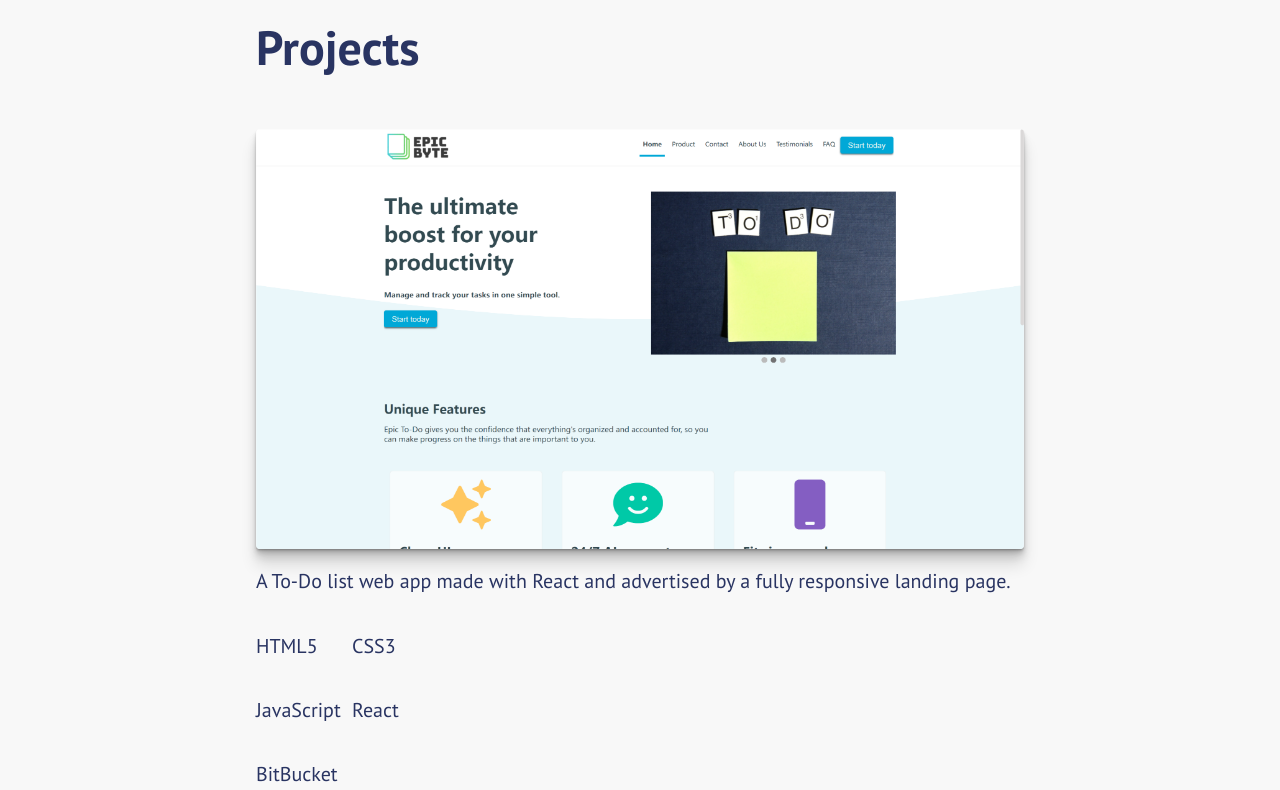
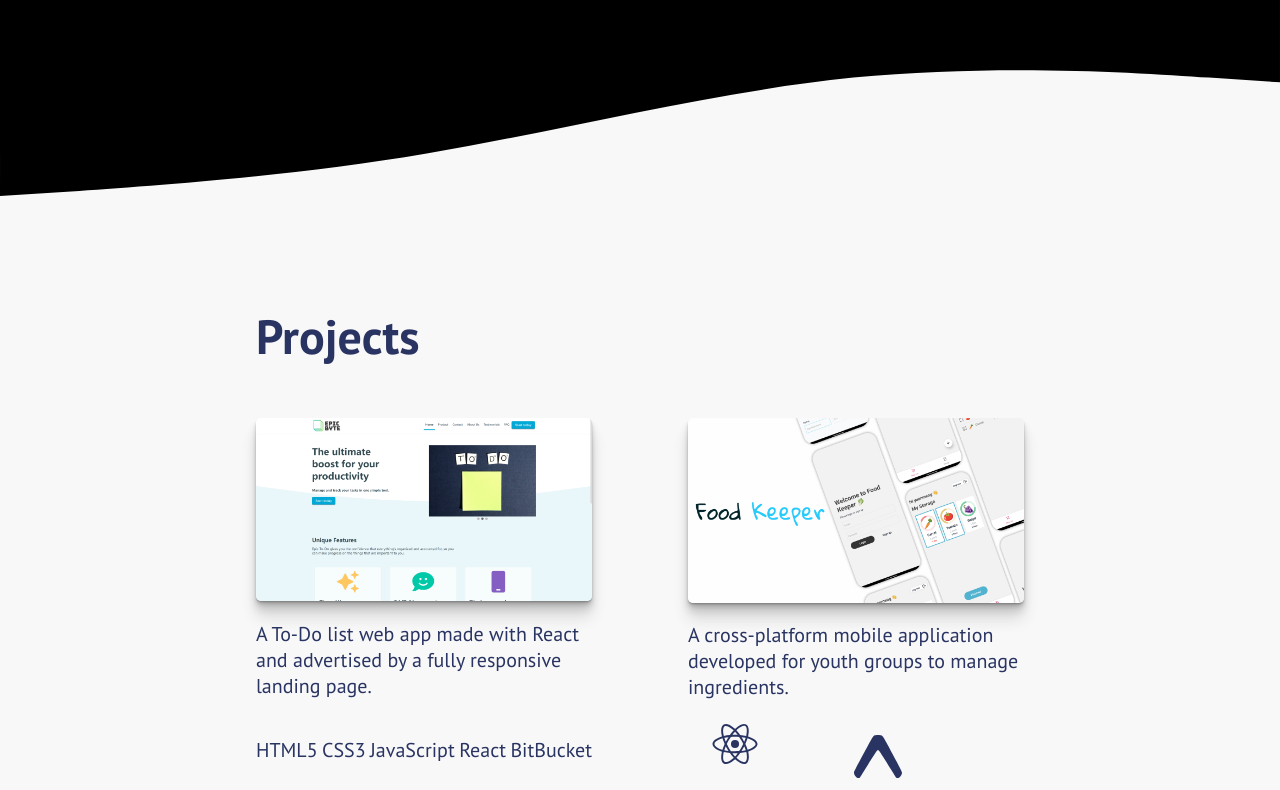
Before and after one commit to mong00x/portfolio, a Next.js app: page / in a window 1280 px wide. Shown: the part 460-1250 px from the top of the page. Built offline with nearby package versions, Linux system fonts and the light colour scheme.

Commit message:
added ease in animation for project description and tech stacks

```diff
--- a/components/Project.js
+++ b/components/Project.js
@@ -20,10 +20,20 @@ const cardVariants = {
   },
 };
 
-const stringToHTML = (str) => {
-  var parser = new DOMParser();
-  var doc = parser.parseFromString(str, "text/html");
-  return doc.body;
+const textVariants = {
+  offscreen: {
+    opacity: 0,
+    y: 30,
+  },
+  onscreen: {
+    opacity: 1,
+    y: 0,
+    transition: {
+      type: "spring",
+      bounce: 0.5,
+      duration: 1.2,
+    },
+  },
 };
 
 const Project = (project) => {
@@ -38,10 +48,10 @@ const Project = (project) => {
       <motion.button variants={cardVariants}>
         <img src={project.project.cover} alt={project.project.name} />
       </motion.button>
-      <p>{project.project.description}</p>
-      <div className={styles.stacksksWrapper}>
+      <motion.p variants={textVariants}>{project.project.description}</motion.p>
+      <div className={styles.stacksWrapper}>
         {project.project.stacks.map((stack) => (
-          <div className={styles.stack} key={stack.name}>
+          <motion.div variants={textVariants}>
             {stack.icontype === "ionic" ? (
               <ion-icon name={stack.icon}></ion-icon>
             ) : stack.icontype === "RN" ? (
@@ -69,7 +79,7 @@ const Project = (project) => {
               </svg>
             )}
             <p>{stack.name}</p>
-          </div>
+          </motion.div>
         ))}
       </div>
     </motion.div>
--- a/pages/index.js
+++ b/pages/index.js
@@ -111,84 +111,11 @@ export default function Home() {
         <div className={styles.container}>
           <section className={styles.Projects}>
             <h2>Projects</h2>
-            <div id="root" className={styles.grid}>
+            <div className={styles.grid}>
               {Data.projects.map((project) => (
                 <Project key={project.id} project={project} />
               ))}
             </div>
-
-            {/* <motion.div
-              className={(styles.grid, styles.projectcontainer)}
-              initial="offscreen"
-              whileInView="onscreen"
-              viewport={{ once: true, amount: 0.8 }}
-            >
-              <motion.div className={styles.project} variants={cardVariants}> */}
-            {/* <button>
-                  <img src="/EpicTodo.png" alt="Epic To-Do" />
-                </button>
-                <p>A React To-Do application with a landing page of it</p>
-                <div className={styles.skilksWrapper}>
-                  <ion-icon name="logo-html5"></ion-icon>
-                  <p>HTML5</p>
-                  <ion-icon name="logo-css3"></ion-icon>
-                  <p>CSS3</p>
-                  <ion-icon name="logo-javascript"></ion-icon>
-                  <p>Vanilla JS</p>
-                  <ion-icon name="logo-react"></ion-icon>
-                  <p>React</p>
-                  <ion-icon name="logo-bitbucket"></ion-icon>
-                  <p>Bitbucket</p>
-                </div>
-              </motion.div>
-              <motion.div className={styles.project2} variants={cardVariants}>
-                <button>
-                  <img src="/FoodKeeper.png" alt="Epic To-Do" />
-                </button>
-                <p>
-                  A React Native mobile application for better food management
-                </p>
-                <div className={styles.skilksWrapper}>
-                  <svg
-                    xmlns="http://www.w3.org/2000/svg"
-                    class="ionicon s-ion-icon"
-                    viewBox="0 0 512 512"
-                  >
-                    <title>Logo React Native</title>
-                    <path d="M256 298.55a43 43 0 10-42.86-43 42.91 42.91 0 0042.86 43z"></path>
-                  </svg>
-                  <p>React Native</p>
-
-                  <ion-icon name="logo-firebase"></ion-icon>
-                  <p>Firebase</p>
-                  <svg
-                    className={styles.expoIcon}
-                    version="1.1"
-                    xmlns="http://www.w3.org/2000/svg"
-                    viewBox="0 0 256 231"
-                  >
-                    <title>Logo Expo</title>
-                    <path
-                      xmlns="http://www.w3.org/2000/svg"
-                      d="M121.309004,84.6732585 C123.402504,81.5874152 125.694292,81.1950171 127.553451,81.1950171 C129.41261,81.1950171 132.509843,81.5874152 134.604162,84.6732585 C151.106348,107.339593 178.345607,152.492 198.439108,185.798721 C211.542532,207.519499 221.6069,224.201947 223.671721,226.324944 C231.422996,234.294992 242.053551,229.327949 248.230809,220.287799 C254.312201,211.387762 256.000111,205.138399 256.000111,198.471155 C256.000111,193.930186 167.895315,30.0714244 159.022317,16.4322117 C150.48936,3.31359639 147.710044,0 133.105527,0 L122.176721,0 C107.615631,0 105.511479,3.31359639 96.9777022,16.4322117 C88.1055238,30.0714244 0.0001105152,193.930186 0.0001105152,198.471155 C0.0001105152,205.138399 1.68839227,211.387762 7.76991495,220.287799 C13.9471241,229.327949 24.5775965,234.294992 32.3286259,226.324944 C34.3936934,224.201947 44.4580605,207.519499 57.5616485,185.798721 C77.654822,152.492 104.806818,107.339593 121.309004,84.6732585 Z"
-                    />
-                  </svg>
-                  <p>Expo</p>
-                  <ion-icon name="happy"></ion-icon>
-                  <p>M3O Emoji API</p>
-                </div>
-              </motion.div>
-              <motion.div className={styles.project3} variants={cardVariants}>
-                <button>
-                  <img src="/EpicTodo.png" alt="Epic To-Do" />
-                </button>
-              </motion.div>
-              <motion.div className={styles.project4} variants={cardVariants}>
-                <button>
-                  <img src="/EpicTodo.png" alt="Epic To-Do" />
-                </button> */}
-            {/* </motion.div>
-            </motion.div> */}
           </section>
         </div>
       </main>
--- a/styles/Home.module.css
+++ b/styles/Home.module.css
@@ -139,9 +139,9 @@
 .grid {
   display: grid;
   width: 100%;
-  grid-template-columns: repeat(auto-fill, minmax(600px, 1fr));
+  grid-template-columns: repeat(2, 1fr);
   grid-template-rows: repeat(2, 1fr);
-  grid-column-gap: 20px;
+  grid-column-gap: 6rem;
   grid-row-gap: 20px;
   justify-items: center;
 }
@@ -149,40 +149,27 @@
 .project img {
   width: 100%;
   height: auto;
-}
-
-.project1 {
-  border-radius: var(--border-radius);
-}
-
-.project2 {
-  border-radius: 5px;
-}
-.project3 {
-  border-radius: 5px;
-}
-.project4 {
   border-radius: 5px;
 }
 
-.stacksksWrapper {
-  display: grid;
-  grid-template-columns: 1fr 7fr;
+.stacksWrapper {
+  display: flex;
+  justify-content: space-between;
 }
-.stacksksWrapper ion-icon,
-.stacksksWrapper svg {
+
+.stacksWrapper ion-icon,
+.stacksWrapper svg {
   fill: var(--dark-color);
-
   font-size: 3rem;
   margin: auto 0;
 }
-.stacksksWrapper svg {
+.stacksWrapper svg {
   width: 3rem;
   height: auto;
 }
 
-.svg {
-  position: absolute;
-  z-index: -1;
-  fill: var(--dark-color);
+.stacksWrapper div {
+  display: flex;
+  flex-direction: column;
+  align-items: center;
 }
```
